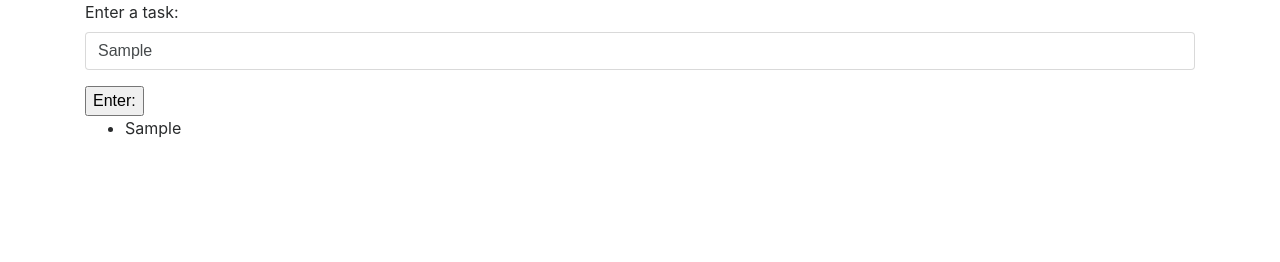
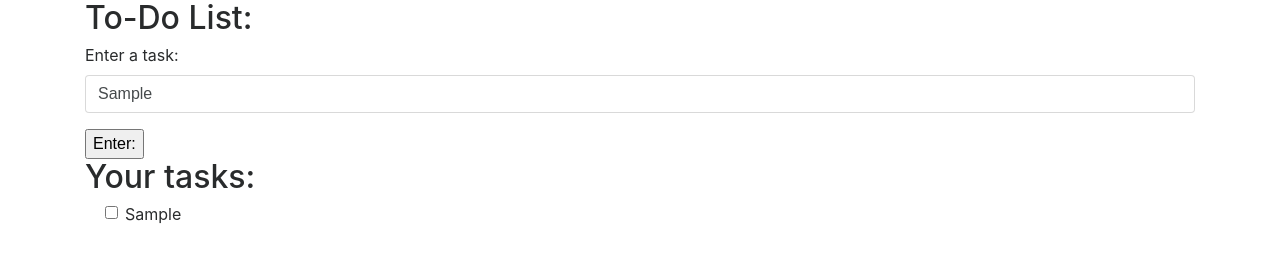
Before and after one commit to kihuynh/to-do-list, a plain HTML site: page index.html in a window 1280 px wide. Both pictures are taken after typing "Sample" into the empty fields and a click on the button "Enter:". Drawn offline with Linux system fonts and the light colour scheme.

Commit message:
add click boxes to li elements

```diff
--- a/css/styles.css
+++ b/css/styles.css
@@ -1,3 +1,3 @@
-.result, h2, p {
+.result, p {
   display: none;
 }
--- a/index.html
+++ b/index.html
@@ -18,15 +18,13 @@
         <button type="sumbit" name="btn btn-info">Enter:</button>
       </form>
       <div class="result">
-        <h2>Your tasks:</h2>
-        <ul id="list">
+        <div class="form-check">
+          <h2>Your tasks:</h2>
+          <ul id="list">
 
-        </ul>
+          </ul>
+        </div>
       </div>
-      <!-- <div class="show-list">
-        <h2>tasks:</h2>
-        <p>To-Do: <span class="task"></span></p>
-      </div> -->
     </div>
   </body>
 </html>
--- a/js/scripts.js
+++ b/js/scripts.js
@@ -11,7 +11,12 @@ $(document).ready(function() {
 
     var newTask = new List(inputTask);
 
-    $("ul#list").append("<li><span class='task'>" + newTask.task + "</span></li>");
+  //  $('<input type="checkbox"/>').append('li');
+    $("ul#list").append("<li><input class='form-check-input' type='checkbox'><span class='task'>" + newTask.task + "</span></li>");
+
+    $("ul#list").click(function() {
+      $('li').hide();
+    });
 
     $(".result").show();
   });
```
